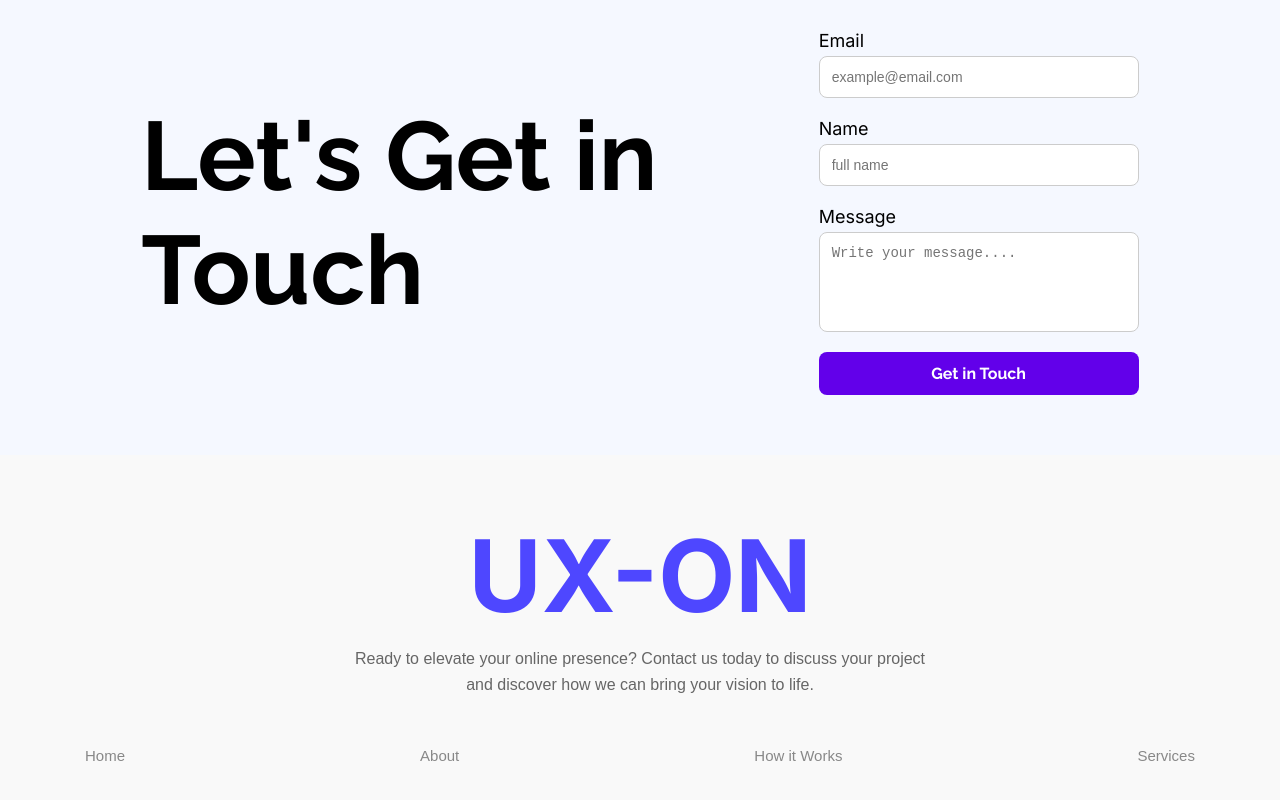
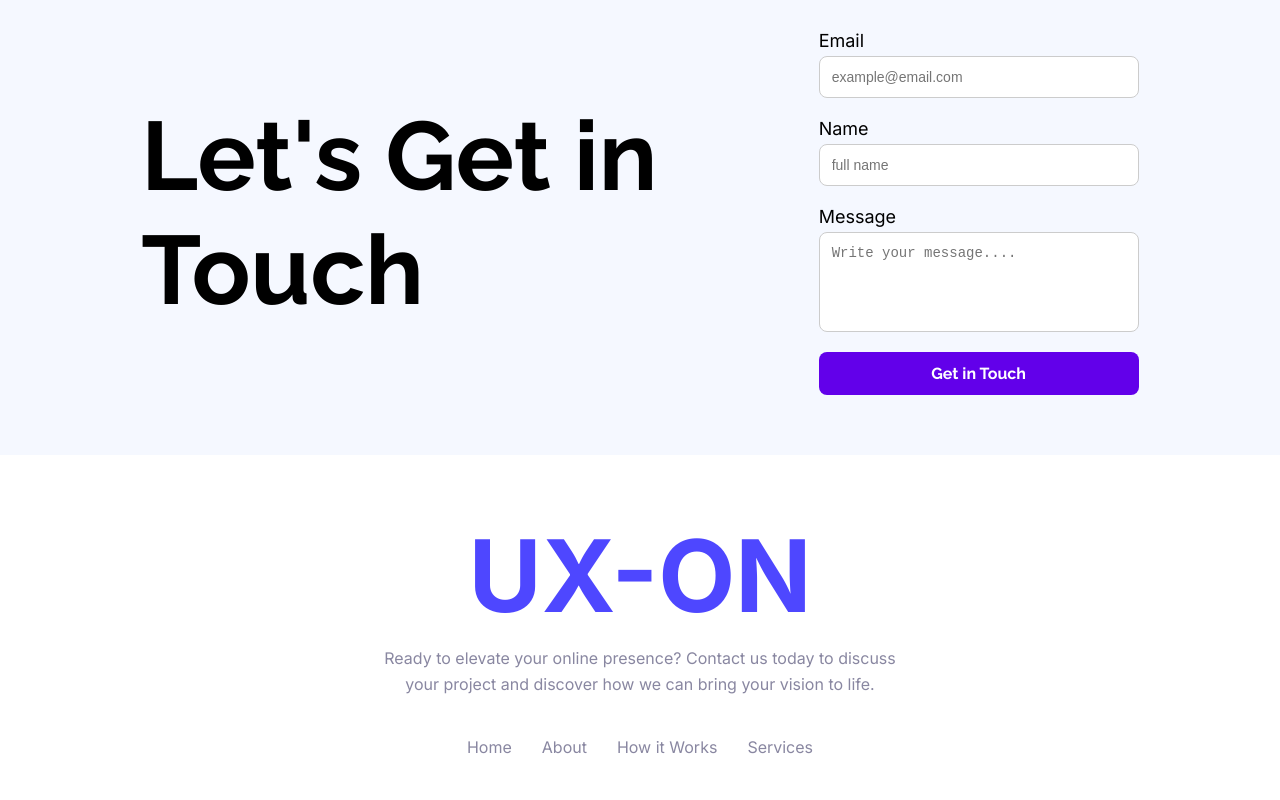
Before and after one commit to AbdulAzizChyMustakim/assignment-1-12, a plain HTML site: page index.html in a window 1280 px wide. Shown: the part 2164-2964 px from the top of the page. Drawn offline with Linux system fonts and the light colour scheme.

Commit message:
footer part done

```diff
--- a/index.html
+++ b/index.html
@@ -118,7 +118,7 @@
   <div class="footer-content">
     <h1 class="logo">UX-ON</h1>
     <p class="description">
-      Ready to elevate your online presence? Contact us today to discuss your project and discover how we can bring your vision to life.
+      Ready to elevate your online presence? Contact us today to discuss <br> your project and discover how we can bring your vision to life.
     </p>
     <nav class="footer-nav">
       <a href="#">Home</a>
--- a/style.css
+++ b/style.css
@@ -305,7 +305,7 @@ form button {
 
 /* Footer  */
 .footer {
-  background-color: #f9f9f9;
+  background-color: #FFFFFF;
   padding: 60px 20px;
   text-align: center;
   font-family: 'Poppins', sans-serif;
@@ -320,18 +320,25 @@ form button {
 }
 
 .footer .description {
-  font-size: 16px;
-  color: #666;
-  max-width: 600px;
-  margin: 0 auto 30px;
-  line-height: 1.6;
+  font-family: "Inter", sans-serif;
+    font-size: 16px;
+    font-weight: 400;
+    color: #8987A1;
+   line-height: 1.6;
 }
 
+.footer-nav{
+    display: flex;
+    justify-content: center;
+    margin-top: 20px;
+}
 .footer-nav a {
   margin: 0 15px;
-  color: #888;
+  color:#8987A1;
   text-decoration: none;
-  font-size: 15px;
+    font-family: "Inter", sans-serif;
+    font-weight: 400;
+  font-size: 16px;
   transition: color 0.3s;
 }
 
```
